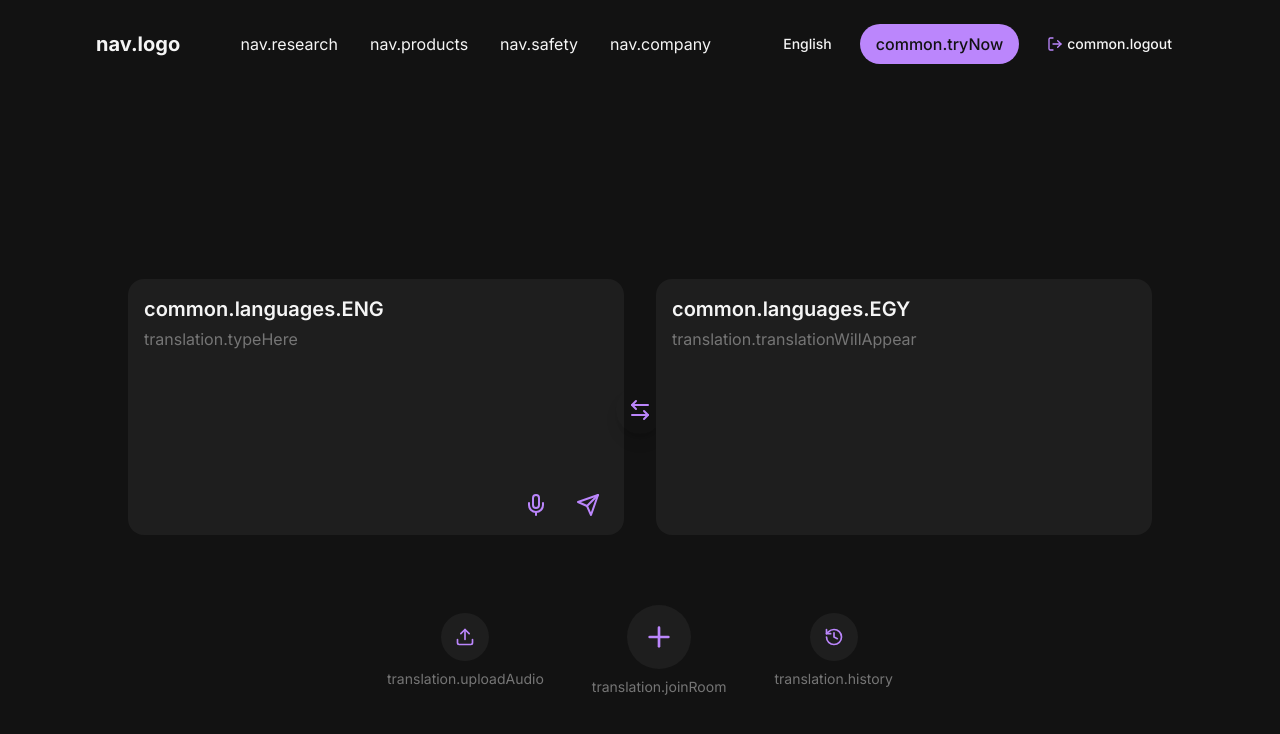
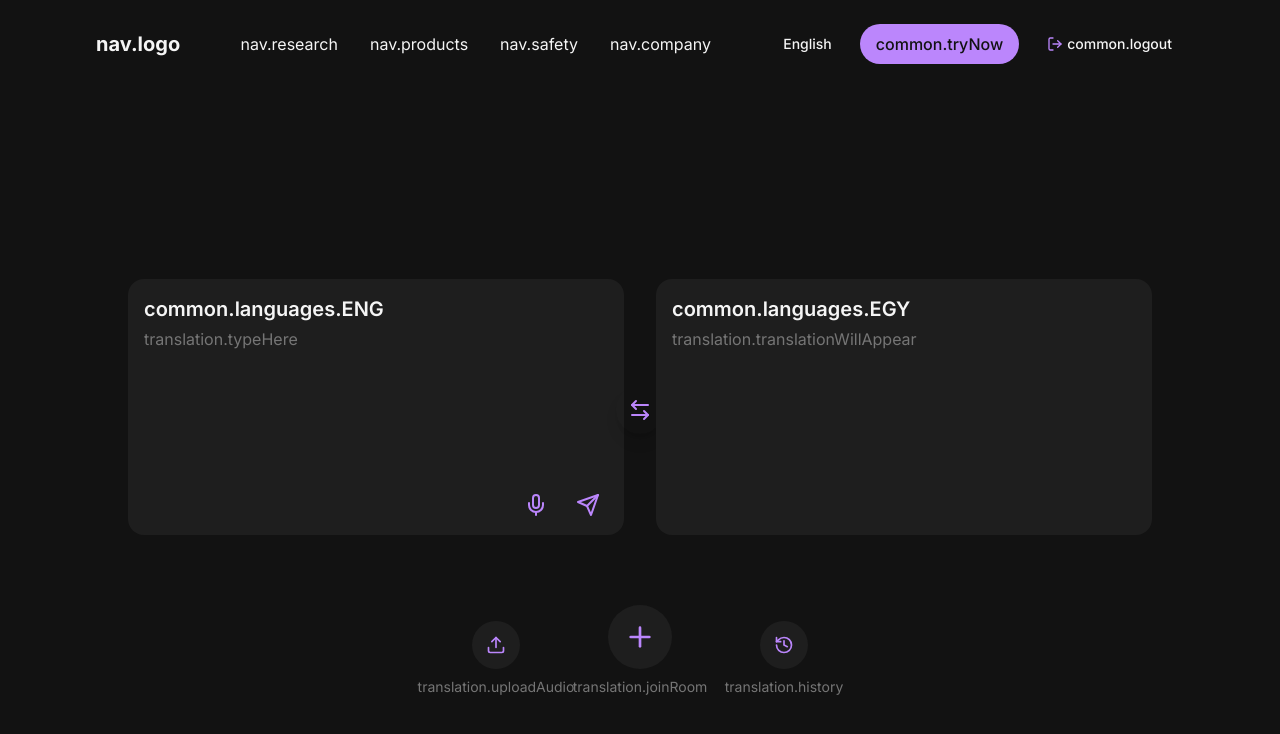
Before and after one commit to NileLingo/frontend, a React (Vite) app: page /translate in a window 1280 px wide. Shown: the top 734 px of the page. Built offline with nearby package versions, Linux system fonts and the light colour scheme; sample sign-in values are in the browser's storage; the HTML template or start-up script is replaced by a standard one.

Commit message:
handle Action Buttons

```diff
--- a/src/pages/Translation.tsx
+++ b/src/pages/Translation.tsx
@@ -325,19 +325,25 @@ const Translation: React.FC = () => {
         </div>
 
         {/* Action Buttons */}
-        <div className="flex items-center justify-center space-x-12 rtl:space-x-reverse mt-16">
+        <div className="w-full flex items-center justify-center mt-16">
+          <div
+            className="grid grid-cols-3 items-end gap-12 rtl:gap-reverse"
+            style={{ width: "384px" }}
+          >
+            {/* Upload Button */}
             <button
               className="group flex flex-col items-center"
-            onClick={handleUpload}
+              onClick={handleUpload} // Added back handleUpload
             >
               <div className="w-12 h-12 bg-[#1E1E1E] rounded-full flex items-center justify-center mb-2 group-hover:bg-[#2A2A2A] transition-colors">
-              <Upload className={`w-5 h-5 text-[#BB86FC] `} />
+                <Upload className="w-5 h-5 text-[#BB86FC]" />
               </div>
               <span className="text-sm text-[#757575]">
                 {t("translation.uploadAudio")}
               </span>
             </button>
 
+            {/* Join Room Button - Centered */}
             <button className="group flex flex-col items-center">
               <div className="w-16 h-16 bg-[#1E1E1E] rounded-full flex items-center justify-center mb-2 group-hover:bg-[#2A2A2A] transition-colors">
                 <Plus className="w-8 h-8 text-[#BB86FC]" />
@@ -347,9 +353,10 @@ const Translation: React.FC = () => {
               </span>
             </button>
 
+            {/* History Button */}
             <button
               className="group flex flex-col items-center"
-            onClick={() => navigate("/history")}
+              onClick={() => navigate("/history")} // Kept the navigation
             >
               <div className="w-12 h-12 bg-[#1E1E1E] rounded-full flex items-center justify-center mb-2 group-hover:bg-[#2A2A2A] transition-colors">
                 <HistoryIcon className="w-5 h-5 text-[#BB86FC]" />
@@ -358,6 +365,7 @@ const Translation: React.FC = () => {
                 {t("translation.history")}
               </span>
             </button>
+          </div>
         </div>
 
         {/* Hidden file input */}
@@ -373,4 +381,4 @@ const Translation: React.FC = () => {
   );
 };
 
-export default Translation
+export default Translation;
```
Lines whose indentation alone changed are shown as unchanged.
